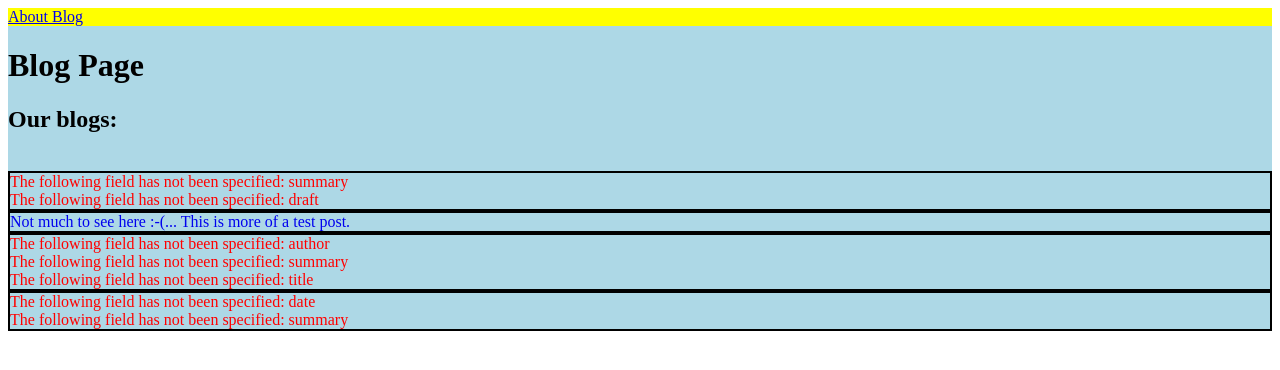
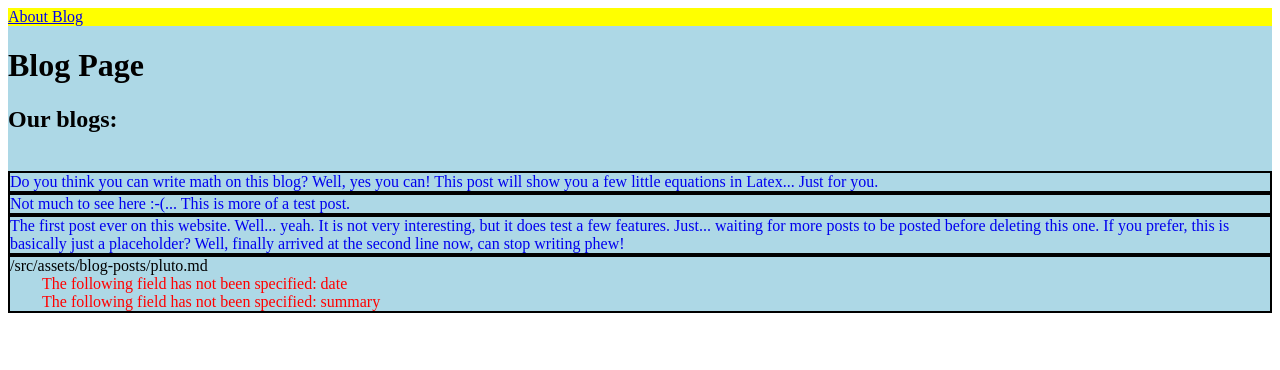
Before and after one commit to Eagletech-robotic/website, a React (Vite) app: page /blog in a window 1280 px wide. Shown: the top 370 px of the page. Built offline with nearby package versions, Linux system fonts and the light colour scheme.

Commit message:
Show path of file with error for easier debugging

```diff
--- a/src/assets/blog-posts/first.md
+++ b/src/assets/blog-posts/first.md
@@ -1,7 +1,9 @@
 ---
-title: ''
+title: 'The First Post'
 date: '2024-08-01'
-draft: false
+author: 'idk'
+summary: 'The first post ever on this website. Well... yeah. It is not very interesting, but it does test a few features. Just... waiting for more posts to be posted before deleting this one. If you prefer, this is basically just a placeholder? Well, finally arrived at the second line now, can stop writing phew!'
+draft: true
 ---
 
 # Hi!
--- a/src/assets/blog-posts/math.md
+++ b/src/assets/blog-posts/math.md
@@ -2,6 +2,8 @@
 title: 'math'
 date: '2024-08-04'
 author: 'Thibault & others'
+summary: 'Do you think you can write math on this blog? Well, yes you can! This post will show you a few little equations in Latex... Just for you.'
+draft: true
 ---
 
 # Can you write Math?
--- a/src/components/PostSummary.tsx
+++ b/src/components/PostSummary.tsx
@@ -6,12 +6,13 @@ function Container({ children }: { children: React.ReactNode }) {
 }
 
 export default function PostSummary({ blogPost }: { blogPost: BlogPost }) {
-    const { result, isError } = checkFrontMatter(blogPost.post.data.matter)
+    const { result, isError } = checkFrontMatter(blogPost.post)
     if (isError)
         return (
             <Container>
+                <div>{blogPost.post.path}</div>
                 {result.map((error, index) => (
-                    <div key={index} style={{ color: 'red' }}>
+                    <div key={index} style={{ color: 'red', marginLeft: '2rem' }}>
                         {error}
                     </div>
                 ))}
@@ -23,7 +24,7 @@ export default function PostSummary({ blogPost }: { blogPost: BlogPost }) {
     return (
         <Container>
             <NavLink to={`posts/${blogPost.id}`} style={{ textDecoration: 'none' }}>
-                <div dangerouslySetInnerHTML={{ __html: summary }}></div>
+                <div>{summary}</div>
             </NavLink>
         </Container>
     )
--- a/src/pages/Post.tsx
+++ b/src/pages/Post.tsx
@@ -16,10 +16,19 @@ export async function loader({ params }: any): Promise<BlogPost> {
 export default function Post() {
     const post = useLoaderData() as BlogPost
 
-    const { result, isError } = checkFrontMatter(post.post.data.matter)
+    const { result, isError } = checkFrontMatter(post.post)
 
     if (isError) {
-        return result.map((error, index) => <div key={index}>{error}</div>)
+        return (
+            <div>
+                {post.post.path}
+                {result.map((error, index) => (
+                    <div key={index} style={{ marginLeft: '2rem', color: 'red' }}>
+                        {error}
+                    </div>
+                ))}
+            </div>
+        )
     }
 
     const { author, title, date } = result
--- a/src/utils/posts.ts
+++ b/src/utils/posts.ts
@@ -12,9 +12,9 @@ import React from 'react'
 import { loadMarkdownFiles } from './markdown'
 
 export function checkFrontMatter(
-    frontMatter: FrontMatter | undefined
+    post: Post
 ): { result: string[]; isError: true } | { result: Required<FrontMatter>; isError: false } {
-    const { author, date, summary, title, draft } = frontMatter || {}
+    const { author, date, summary, title, draft } = post.data.matter || {}
 
     const errors: string[] = []
     const pushError = (error: string) => {
```
